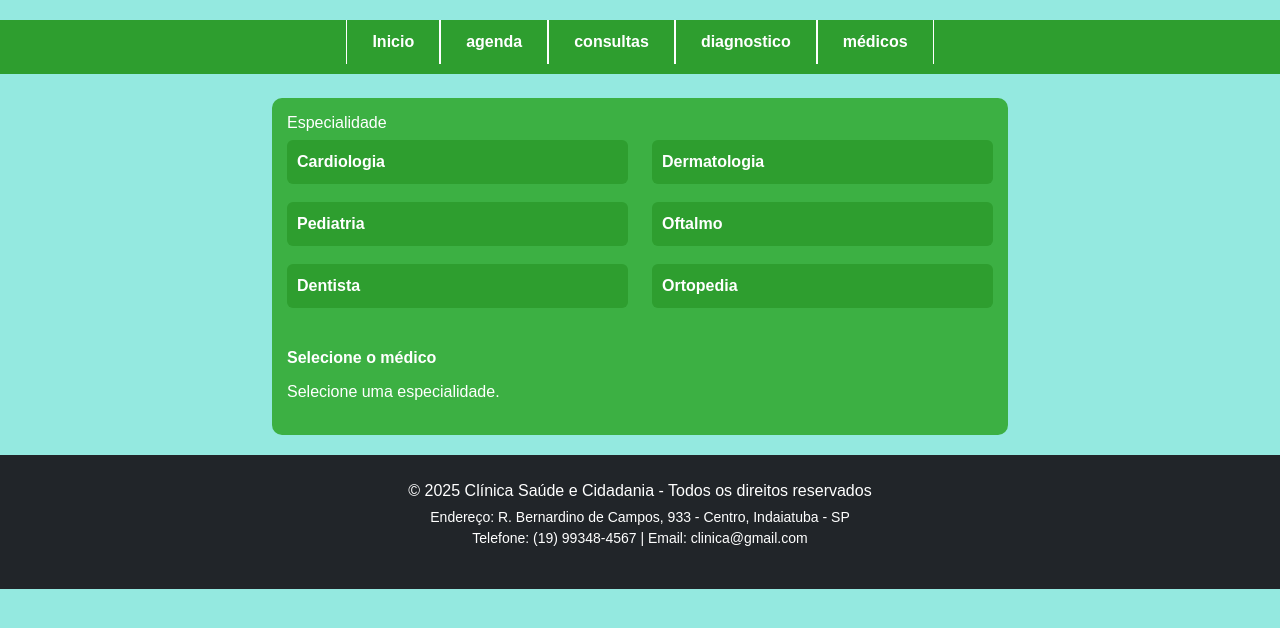
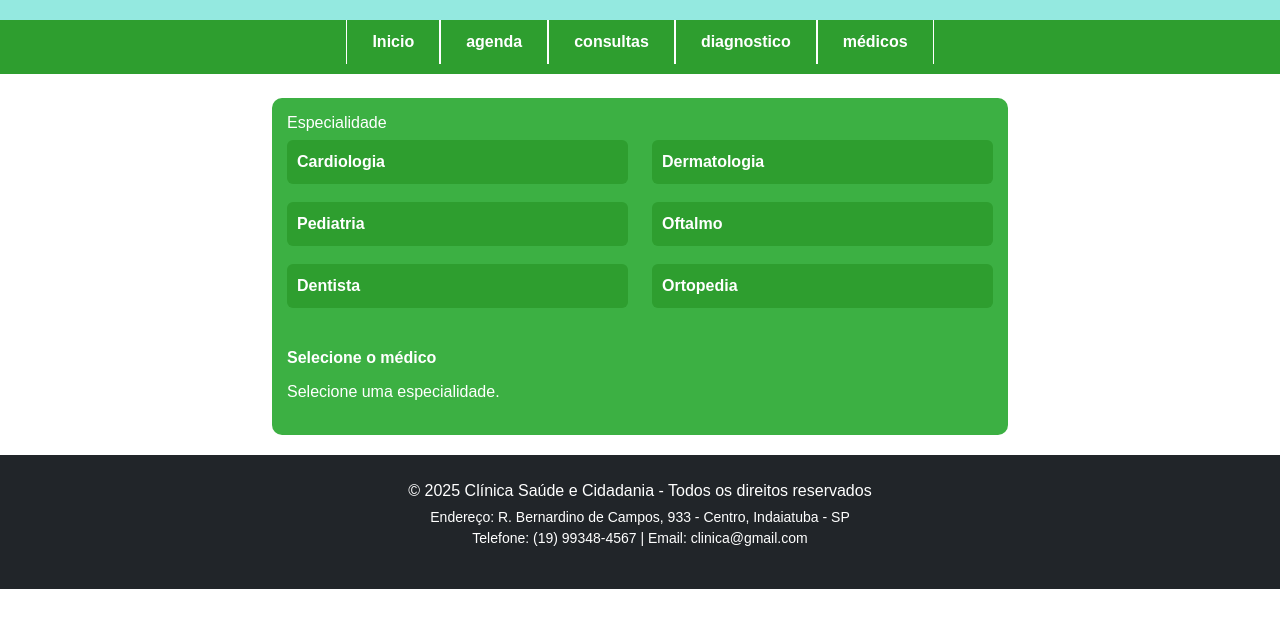
Before and after one commit to giuu7x/PIfatec, a plain HTML site: page agenda.html in a window 1280 px wide. Drawn offline with nearby package versions, Linux system fonts and the light colour scheme.

Commit message:
Update style.css

```diff
--- a/estilos/style.css
+++ b/estilos/style.css
@@ -1,4 +1,4 @@
-body { background-color: #94e9e0; font-family: sans-serif; }
+body { background-color: #ffffff; font-family: sans-serif; }
 .top-bar { background-color: #94e9e0; color: #2e9e2f; text-align: center; padding: 10px 0; position: relative; }
 .menu-toggle {
   display: none;
```
